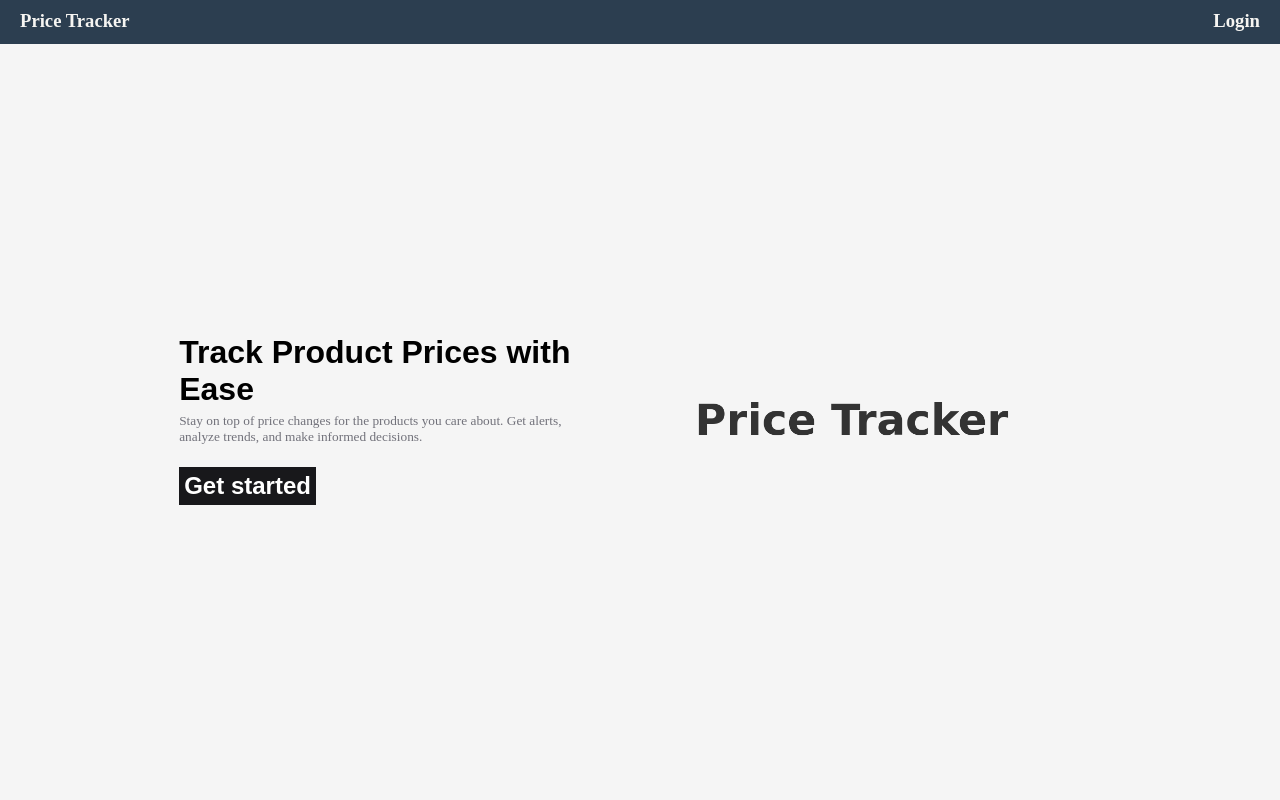
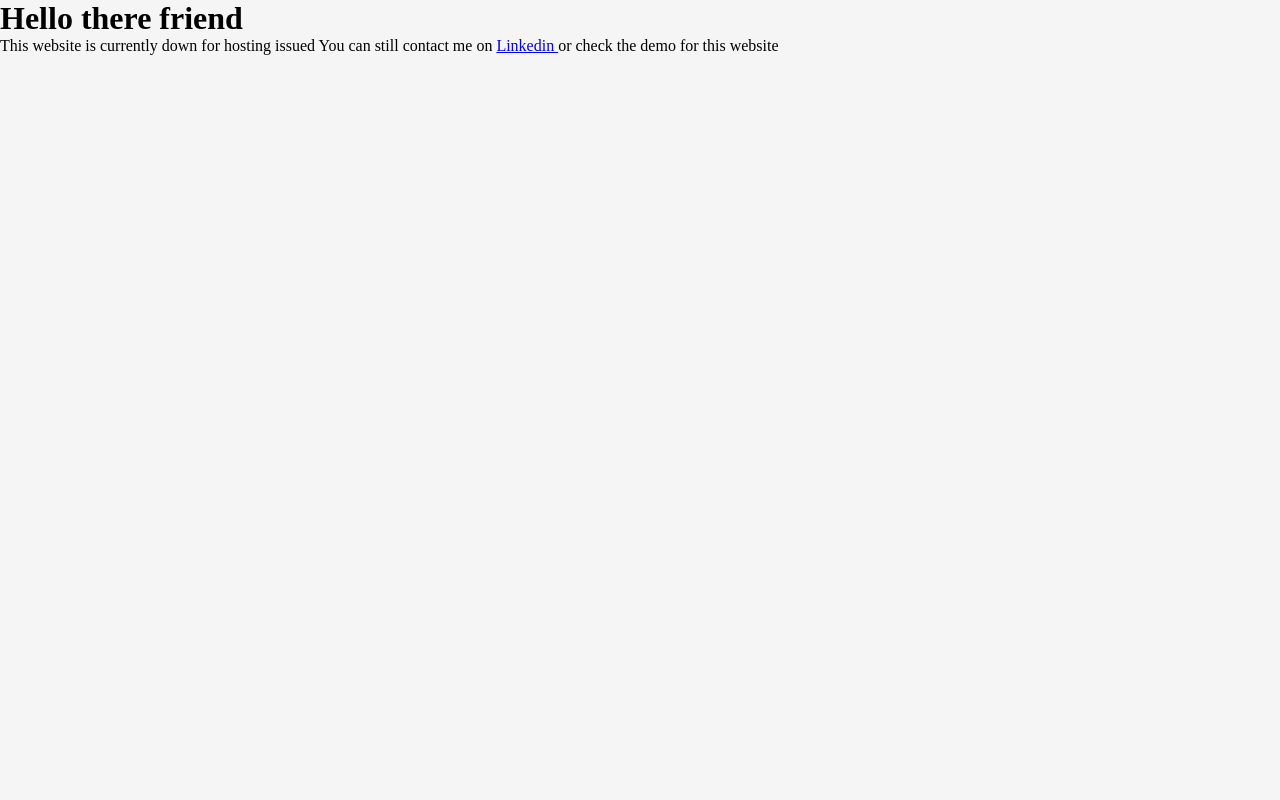
Before and after one commit to mohamedsennia/price-tracker-frontend, an Angular app: page / in a window 1280 px wide. Shown: the top 800 px of the page. Built offline with nearby package versions, Linux system fonts and the light colour scheme.

Commit message:
Update app.component.html

```diff
--- a/src/app/app.component.html
+++ b/src/app/app.component.html
@@ -1,7 +1,7 @@
-<!-- <app-nav-bar></app-nav-bar>
-<app-main></app-main>
- -->
-<!-- <app-login></app-login> -->
-<app-nav-bar></app-nav-bar>
-<router-outlet></router-outlet>
-<!-- <app-products-list></app-products-list> -->
+<div>
+    <h1>Hello there friend</h1>
+    <p >
+    <span>This website is currently down for hosting issued </span>
+    <span>You can still contact me on <a href="https://www.linkedin.com/in/mohamedsennia/">  Linkedin  <i class="fa-brands fa-linkedin"></i></a> or check the demo for this website </span>
+</p>
+</div>
```
